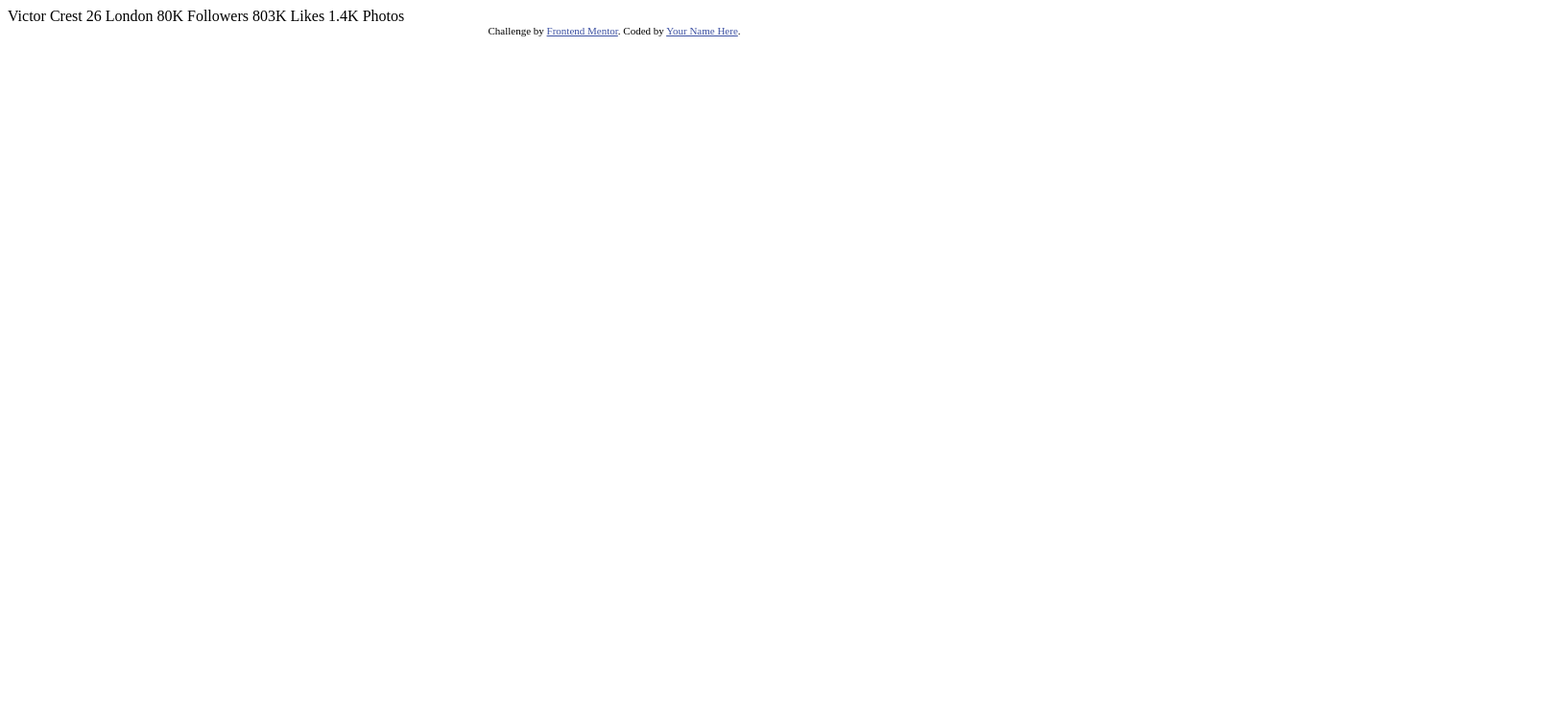
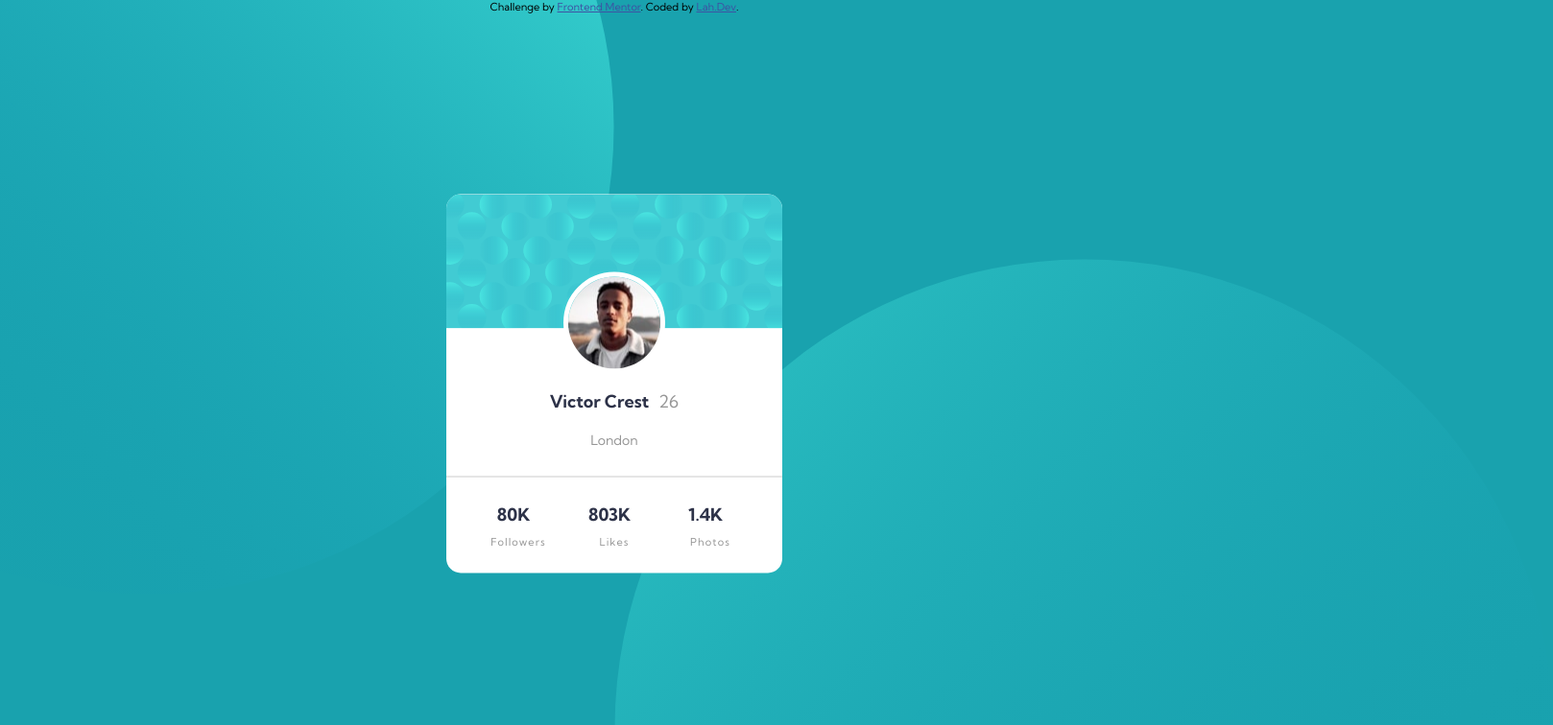
Before and after one commit to LaH-DeV/profile-card-component, a plain HTML site: page index.html in a window 1280 px wide. Shown: the top 756 px of the page at 96% size, 1618 px wide, since content can reach past the window. Drawn offline with Linux system fonts and the light colour scheme.

Commit message:
some changes

```diff
--- a/index.html
+++ b/index.html
@@ -2,34 +2,58 @@
 <html lang="en">
 <head>
   <meta charset="UTF-8">
-  <meta name="viewport" content="width=device-width, initial-scale=1.0"> <!-- displays site properly based on user's device -->
+  <meta name="viewport" content="width=device-width, initial-scale=1.0">
 
   <link rel="icon" type="image/png" sizes="32x32" href="./images/favicon-32x32.png">
-
+  <link rel="stylesheet" href="style.css">
   <title>Frontend Mentor | Profile card component</title>
 
-  <!-- Feel free to remove these styles or customise in your own stylesheet 👍 -->
-  <style>
-    .attribution { font-size: 11px; text-align: center; }
-    .attribution a { color: hsl(228, 45%, 44%); }
-  </style>
 </head>
 <body>
-  Victor Crest
-  26
-  London
+  <div class="background">
+    <img src="./images/bg-pattern-top.svg" alt="background">
+    <img src="./images/bg-pattern-bottom.svg" alt="background">
+  </div>
+ <div class="card-container">
+  <div class="card">
+    <div class="colored div">
+      <img class="profile" src="./images/image-victor.jpg" alt="profile photo">
+      <img class="pattern" src="/images/bg-pattern-card.svg" alt="background">
+    </div>
 
-  80K
-  Followers
 
-  803K
-  Likes
 
-  1.4K
-  Photos
+    <div class="white div">
+      <div class="Name">
+        <h2>Victor Crest</h2>
+      <p>26</p>
+      </div>
+      <div class="div">
+        <p>London</p>
+      </div>
+    </div>
+
+  <div class="stats">
+   <div class="stat">
+    <h2>80K</h2>
+    <p>Followers</p>
+
+   </div>
+ <div class="stat">
+  <h2>803K</h2>
+  <p>Likes</p>
+
+ </div>
+<div class="stat">
+  <h2>1.4K</h2>
+  <p>Photos</p>
+</div>
+  </div>
+  </div>
+ </div>
   <div class="attribution">
     Challenge by <a href="https://www.frontendmentor.io?ref=challenge" target="_blank">Frontend Mentor</a>.
-    Coded by <a href="#">Your Name Here</a>.
+    Coded by <a href="https://lah-dev.netlify.app" target="_blank">Lah.Dev</a>.
   </div>
 </body>
 </html>
--- /dev/null
+++ b/style.css
@@ -0,0 +1,137 @@
+@import url('https://fonts.googleapis.com/css2?family=Kumbh+Sans:wght@400;700&display=swap');
+
+:root {
+    --color-dark-cyan: hsl(185, 75%, 39%);
+    --color-desaturated-blue: hsl(229, 23%, 23%);
+    --color-grayish-blue: hsl(227, 10%, 46%);
+    --color-dark-gray: hsl(0, 0%, 59%);
+}
+
+*,
+*::before,
+*::after {
+    box-sizing: border-box;
+    margin: 0;
+    padding: 0;
+}
+
+p {
+    color: var(--color-dark-gray);
+    letter-spacing: 1.1px;
+    font-size: 11px;
+}
+
+
+body {
+    overflow: hidden;
+    font-family: 'Kumbh Sans', sans-serif;
+    background-color: var(--color-dark-cyan);
+}
+
+.pattern {
+    border-top-left-radius: 15px;
+    border-top-right-radius: 15px;
+}
+.white p {
+    font-size: 14px;
+    letter-spacing: normal;
+}
+
+.Name p {
+    font-size: 18px;
+}
+
+.Name {
+    display: flex;
+    justify-content: center;
+    align-items: center;
+    margin: 30px 0 20px 0;
+}
+
+.white {
+    height: 150px;
+    display: flex;
+    flex-direction: column;
+    align-items: center;
+    justify-content: center;
+}
+
+
+
+h2 {
+    font-size: 18px;
+    padding-right: 10px;
+    color: var(--color-desaturated-blue);
+}
+
+.card {
+    background-color: white;
+    z-index: 2;
+    border-radius: 15px;
+}
+
+.background img {
+    z-index: -1;
+    position: absolute;
+}
+
+.background img:nth-last-of-type(1) {
+    left: 50%;
+    top: 270px;
+}
+
+.background img:nth-last-of-type(2) {
+    right: 50%;
+    bottom: 180px;
+}
+
+.card-container {
+    display: flex;
+    flex-direction: column;
+    align-items: center;
+    justify-content: center;
+    position: absolute;
+    left: 50%;
+    top: 50%;
+    transform: translate(-50%,-50%);
+}
+
+.colored {
+    position: relative;
+}
+
+.profile {
+    position: absolute;
+    left: 50%;
+    bottom: -30%;
+    transform: translate(-50%);
+    border-radius: 50%;
+    border: 5px solid white;
+}
+
+.stats {
+    align-items: center;
+    justify-content: center;
+    border-top: 1px solid #ccc;
+    display: flex;
+}
+
+.stat p {
+    margin-top: 10px;
+}
+
+.stat {
+    height: 100px;
+    width: 100px;
+    display: flex;
+    flex-direction: column;
+    align-items: center;
+    justify-content: center;
+}
+
+
+
+
+
+.attribution { font-size: 11px; text-align: center; }
+.attribution a { color: hsl(228, 45%, 44%); }
```
